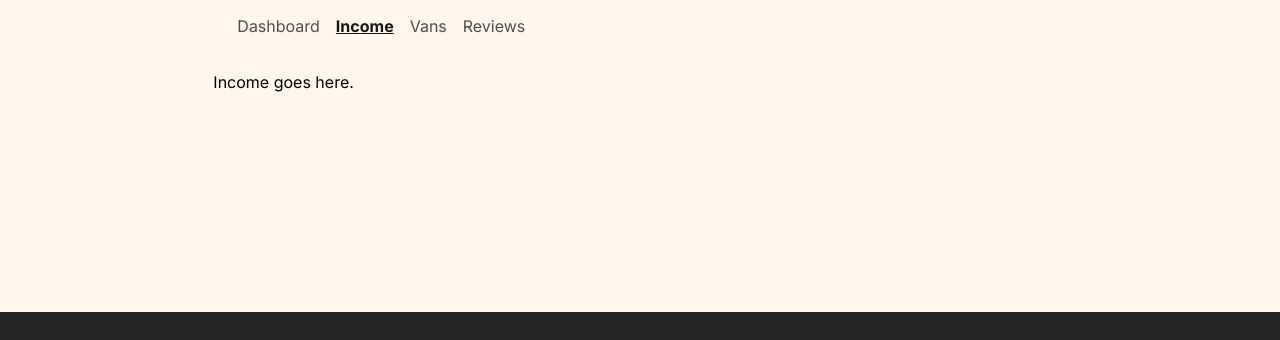
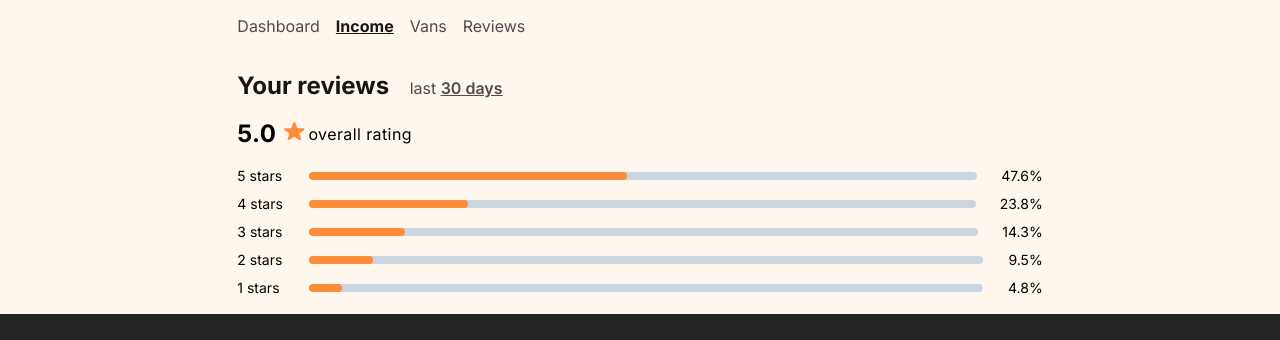
Before and after one commit to imbekrishna/vanlife, a React (Vite) app: page /host/income in a window 1280 px wide. Shown: the part 416-756 px from the top of the page. Built offline with nearby package versions, Linux system fonts and the light colour scheme; no server answers; sample sign-in values are in the browser's storage.

Commit message:
Added review ratings

```diff
--- /dev/null
+++ b/src/components/ReviewScale.tsx
@@ -0,0 +1,25 @@
+const ReviewScale = ({
+  label,
+  value,
+  total,
+}: {
+  label: string;
+  value: number;
+  total: number;
+}) => {
+  const percentage = parseFloat(((value / total) * 100).toFixed(1));
+
+  return (
+    <div className="flex gap-6 items-center">
+      <span className="basis-12">{label}</span>
+      <div className="flex-1 bg-slate-300 h-2 rounded-full">
+        <div
+          className="bg-btnPrimary h-2 rounded-full"
+          style={{ width: `${percentage}%` }}
+        ></div>
+      </div>
+      <span className="basis-9 text-right">{percentage}%</span>
+    </div>
+  );
+};
+export default ReviewScale;
--- a/src/pages/Host/Income.tsx
+++ b/src/pages/Host/Income.tsx
@@ -1,4 +1,30 @@
+import starIcon from "../../assets/star_icon.svg";
+import ReviewScale from "../../components/ReviewScale";
+
 const Income = () => {
-  return <div>Income goes here.</div>;
+  return (
+    <div className="px-6">
+      <p className="text-textGray">
+        <span className="text-2xl text-textDark font-bold mr-4">
+          Your reviews
+        </span>{" "}
+        last <span className="underline font-semibold">30 days</span>
+      </p>
+
+      <div className="flex items-center tracking-wide mt-4">
+        <span className="text-2xl font-bold">5.0</span>
+        <img src={starIcon} alt="" className="inline-block w-6 ml-2" />
+        <span className="inline-block">overall rating</span>
+      </div>
+
+      <div className="flex flex-col gap-2 mt-4 text-sm">
+        <ReviewScale label="5 stars" total={21} value={10} />
+        <ReviewScale label="4 stars" total={21} value={5} />
+        <ReviewScale label="3 stars" total={21} value={3} />
+        <ReviewScale label="2 stars" total={21} value={2} />
+        <ReviewScale label="1 stars" total={21} value={1} />
+      </div>
+    </div>
+  );
 };
 export default Income;
```
